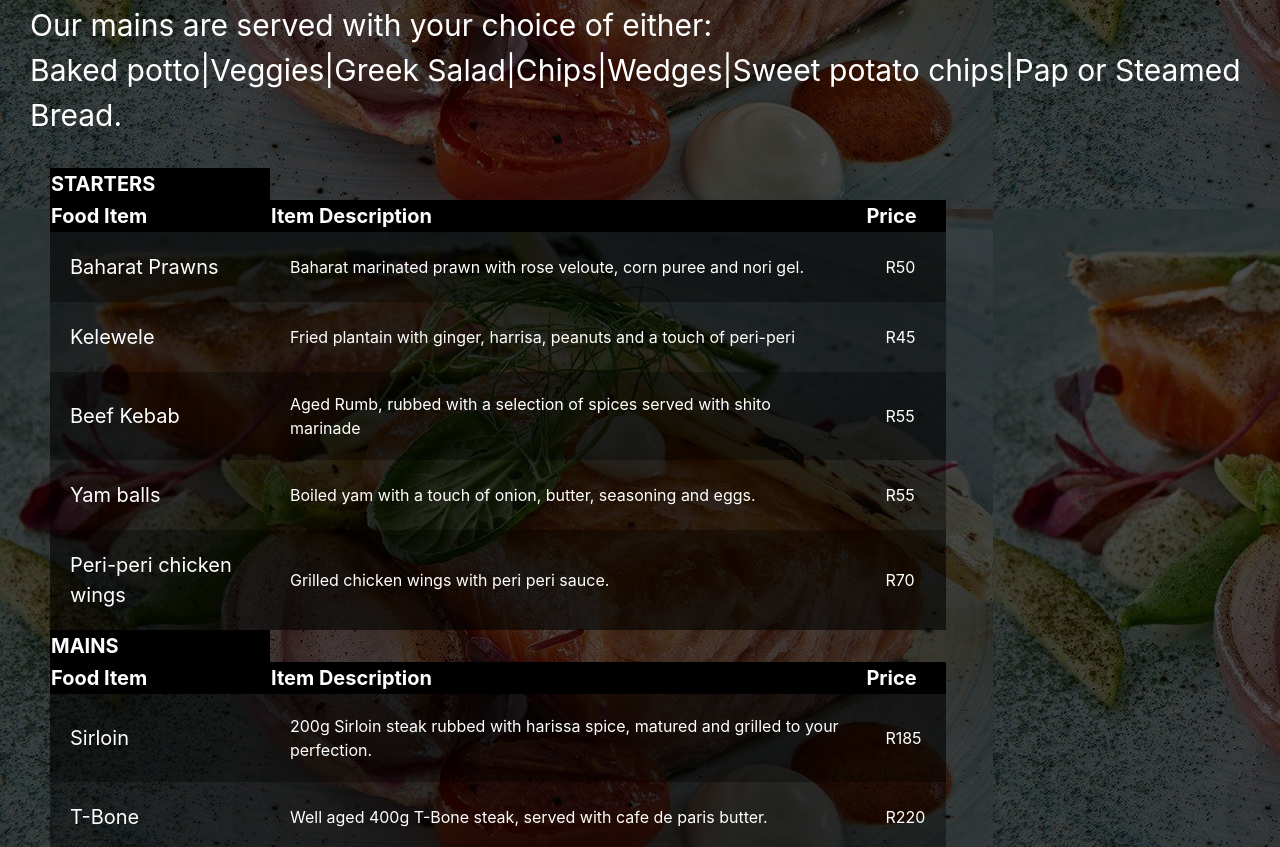
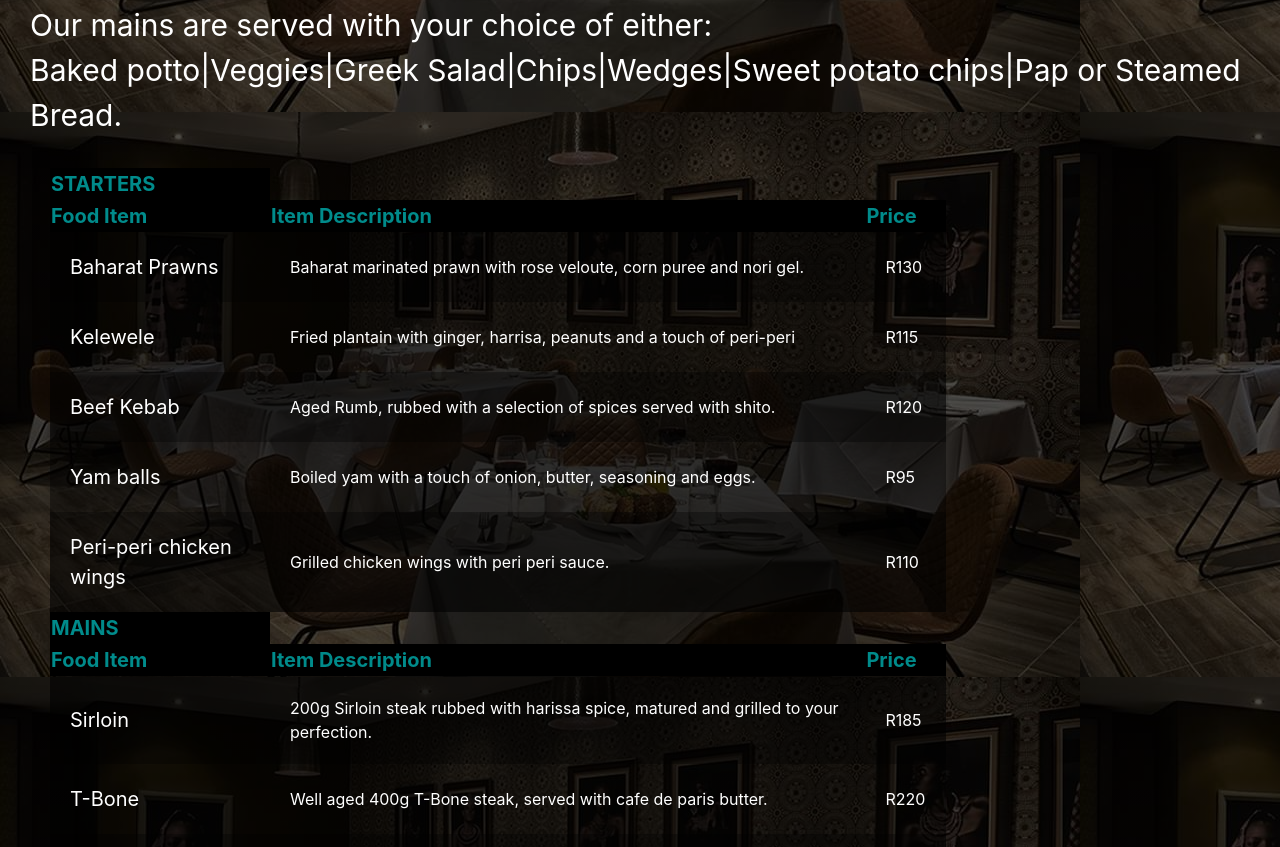
Before and after one commit to Linic-star/Project-0, a plain HTML site: page Menu.html in a window 1280 px wide. Shown: the part 453-1300 px from the top of the page. Drawn offline with Linux system fonts and the light colour scheme.

Commit message:
Added logo

```diff
--- a/Menu.css
+++ b/Menu.css
@@ -1,14 +1,17 @@
 @charset "utf-8";
 /* CSS Document */
+
+
+
 table {
 	border-collapse: collapse;
 	width: 70%;
 	align-content: center;
 	margin-left: 50px;
 }
-th {
+th, #heading {
 	background-color: black;
-	color: white;
+	color: darkcyan;
 	font-size: 20px;
 
 }
@@ -33,7 +36,3 @@ p {
 #white {
 	background-color: rgba(0,0,0,0.4);
 }
-
-.grey,#white {
-	opacity:
-}
--- a/Menu.html
+++ b/Menu.html
@@ -12,10 +12,11 @@
 </head>
 
 
-<body background="Salmon.jpg">
+<body background="Background.jpg">
 	<header>
 
 				<div class="topnav">
+					<a href="#"><img id="logo" src="San Logo.png" alt="Logo" width="80px"/></a>
 					<a class="active" href="San Restaurant.html">Home</a>
 					<a href="Gallery.html">Gallery</a>
 					<a href="About us.html">About us</a>
@@ -34,7 +35,7 @@
 
 	<table>
 		<th>STARTERS</th>
-		<tr>
+		<tr id="heading">
 			<th>Food Item</th>
 			<th>Item Description</th>
 			<th>Price</th>
@@ -43,35 +44,35 @@
 		<tr class="grey">
 			<td style="font-style: bold;font-size: 20px;">Baharat Prawns</td>
 			<td>Baharat marinated prawn with rose veloute, corn puree and nori gel.</td>
-			<td>R50</td>
+			<td>R130</td>
 		</tr>
 
 		<tr id="white">
 			<td style="font-style: bold;font-size: 20px;">Kelewele</td>
 			<td>Fried plantain with ginger, harrisa, peanuts and a touch of peri-peri</td>
-			<td>R45</td>
+			<td>R115</td>
 		</tr>
 
 		<tr class="grey">
 			<td style="font-style: bold;font-size: 20px;">Beef Kebab</td>
-			<td>Aged Rumb, rubbed with a selection of spices served with shito marinade</td>
-			<td>R55</td>
+			<td>Aged Rumb, rubbed with a selection of spices served with shito.</td>
+			<td>R120</td>
 		</tr>
 
 		<tr id="white">
 			<td style="font-style: bold;font-size: 20px;">Yam balls</td>
 			<td>Boiled yam with a touch of onion, butter, seasoning and eggs.</td>
-			<td>R55</td>
+			<td>R95</td>
 		</tr>
 
 		<tr class="grey">
 			<td style="font-style: bold;font-size: 20px;">Peri-peri chicken wings</td>
 			<td>Grilled chicken wings with peri peri sauce.</td>
-			<td>R70</td>
+			<td>R110</td>
 		</tr>
 
 		<th>MAINS</th>
-		<tr>
+		<tr id="heading">
 			<th style="font-style: bold;font-size: 20px;">Food Item</th>
 			<th>Item Description</th>
 			<th>Price</th>
@@ -123,7 +124,7 @@
 		</tr>
 
 		<th>AFRO-FUSION</th>
-		<tr>
+		<tr id="heading">
 			<th style="font-style: bold;font-size: 20px;">Food Item</th>
 			<th>Item Description</th>
 			<th>Price</th>
--- a/San.css
+++ b/San.css
@@ -7,11 +7,11 @@ h1 {
 }
 
 body {
-		background-image: url("Salmon.jpg");
+		background-image: url("Background.jpg");
 		background-repeat: no-repeat;
 		background-attachment: fixed;
 		background-size: 100% 100%;
-		background: linear-gradient(rgba(0,0,0,0.7),rgba(0,0,0,0.7)), url("Salmon.jpg");
+		background: linear-gradient(rgba(0,0,0,0.7),rgba(0,0,0,0.7)), url("Background.jpg");
 }
 
 /* Header Section*/
@@ -40,8 +40,13 @@ header {
 	font-size: 12px;
 }
 
-.topnav a.logo {
+logo {
 	float: left;
+	display: inline-block;
+	margin: 15px;
+
+
+
 }
 
 /* Hover effect */
@@ -75,6 +80,7 @@ h2 {
 p { color: white;
 	font-size: 20px;
 	font-style: bold;
+	margin: 40px;
 
 }
 
```
Also changed, not shown: About us.html (+2 -1 lines), Contact us.html (+3 -2 lines), Gallery.html (+2 -1 lines), San Restaurant.html (+2 -1 lines).
